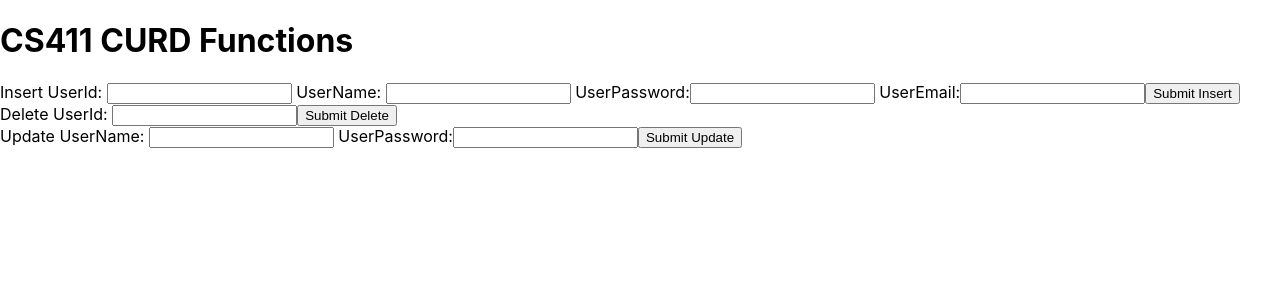
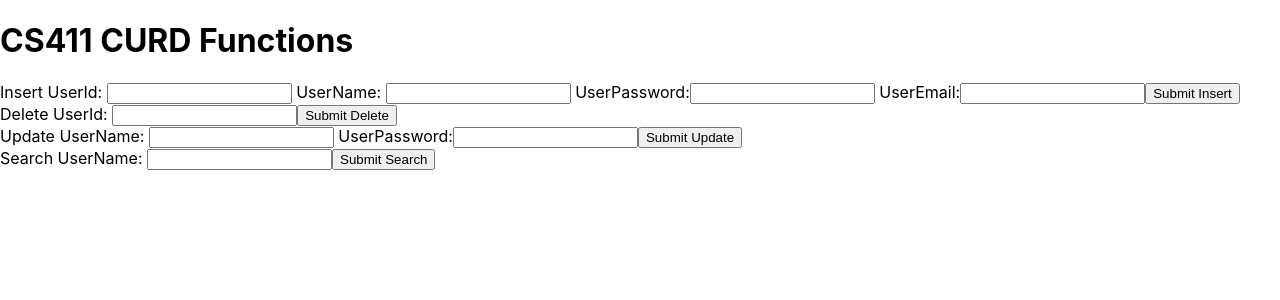
Before and after one commit to cs411-alawini/fa22-cs411-Q-team023-Team23, a React (Create React App) app in the folder frontend/pokebook/: page / in a window 1280 px wide. Shown: the top 300 px of the page. Built offline with nearby package versions, Linux system fonts and the light colour scheme.

Commit message:
updated app

```diff
--- a/frontend/pokebook/src/App.js
+++ b/frontend/pokebook/src/App.js
@@ -10,6 +10,7 @@ function App() {
   const [deleteuserId, setDeleteUserId] = useState('');
   const [updateuserName, setUpdateUserName] = useState('');
   const [updateuserPassword, setUpdateUserPassword] = useState('');
+  const [searchuserName, setSearchUserName] = useState('');
   const [userList, setUserList] = useState('');
 
 
@@ -37,11 +38,11 @@ function App() {
     });
   };
 
-  // const submitSearch = () => {
-  //   Axios.get('http://localhost:3002/api/search/keyword?keyword=' + userName).then((response) => {
-  //     setUserList(response.data)
-  //   })
-  // };
+  const submitSearch = () => {
+    Axios.get('http://localhost:3002/api/search/keyword?keyword=' + searchuserName).then((response) => {
+      setUserList(response.data)
+    })
+  };
 
   const overallSearch = () => {
     Axios.get('http://localhost:3002/api/search/all').then((response) => {
@@ -49,12 +50,7 @@ function App() {
     });
   };
 
-  //       <label> Search </label>
-  //       <label> UserName: </label>
-  //       <input type="text" name="userName2" onChange={(e) => {
-  //         setUserName(e.target.value)
-  //       } }/>
-  //       <button onClick={submitSearch}> Submit Search</button>
+
 
   return (
         <div className="form">
@@ -63,11 +59,11 @@ function App() {
         <label> UserId: </label>
         <input type="text" name="userId1" onChange={(e) => {
           setInsertUserId(e.target.value)
-        } }/>
+        }}/>
         <label> UserName: </label>
         <input type="text" name="userName1" onChange={(e) => {
           setInsertUserName(e.target.value)
-        } }/>
+        }}/>
         <label> UserPassword:</label>
         <input type="text" name="userPassword1" onChange={(e) => {
           setInsertUserPassword(e.target.value)
@@ -82,20 +78,27 @@ function App() {
         <label> UserId: </label>
         <input type="text" name="userId4" onChange={(e) => {
           setDeleteUserId(e.target.value)
-        } }/>
+        }}/>
         <button onClick={submitDelete}> Submit Delete</button>
 
         <br></br><label> Update </label>
         <label> UserName: </label>
         <input type="text" name="userName3" onChange={(e) => {
           setUpdateUserName(e.target.value)
-        } }/>
+        }}/>
         <label> UserPassword:</label>
         <input type="text" name="userPassword3" onChange={(e) => {
           setUpdateUserPassword(e.target.value)
         }}/>
         <button onClick={submitUpdate}> Submit Update</button>
 
+        <br></br><label> Search </label>
+        <label> UserName: </label>
+        <input type="text" name="userName2" onChange={(e) => {
+          setSearchUserName(e.target.value)
+        }}/>
+        <button onClick={submitSearch}> Submit Search</button>
+
         </div> )
 }
 
```
